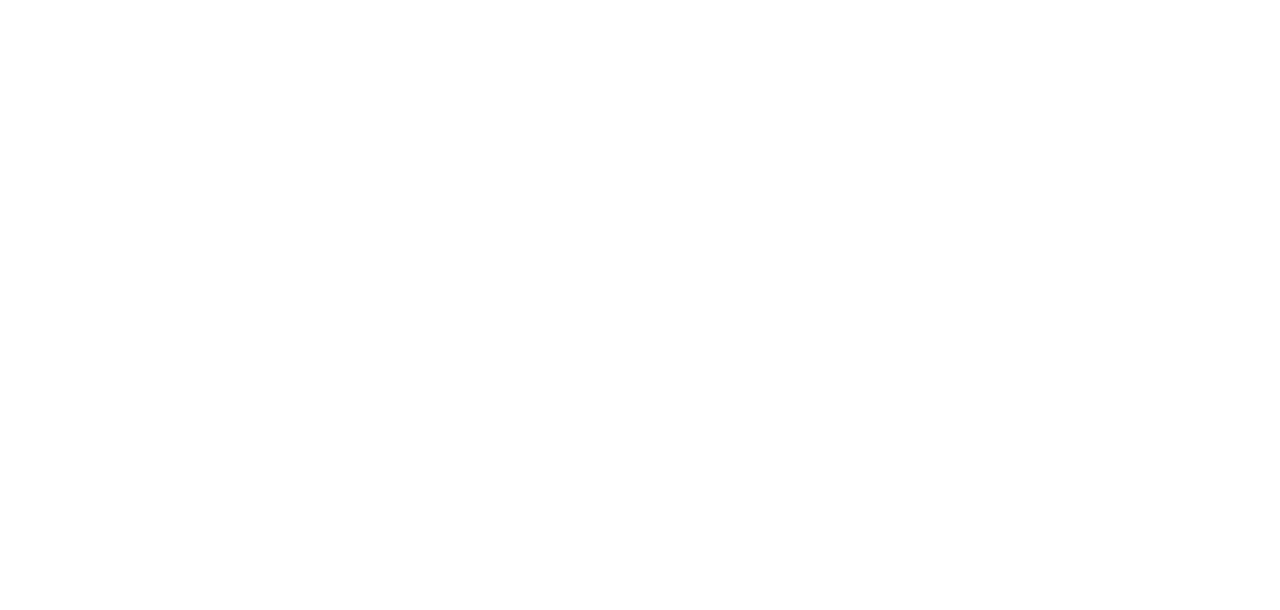
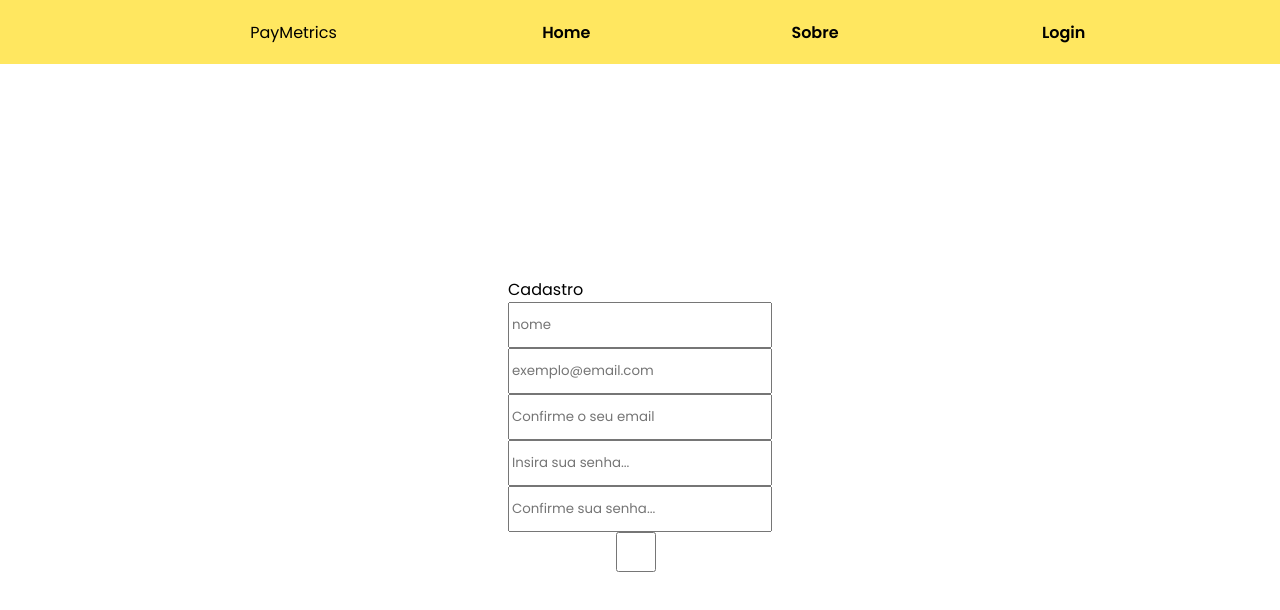
Before and after one commit to FernandaHenckel/Grupo-10, a website: page public/cadastro.html in a window 1280 px wide. Drawn offline with Linux system fonts and the light colour scheme.

Commit message:
configuração da aba de cadastro

```diff
--- a/public/cadastro.html
+++ b/public/cadastro.html
@@ -3,9 +3,41 @@
 <head>
     <meta charset="UTF-8">
     <meta name="viewport" content="width=device-width, initial-scale=1.0">
-    <title>Document</title>
+    <link rel="stylesheet" href="css/login.css">
+    <title>PayMetrics | Cadastro</title>
 </head>
 <body>
-
+    <div class="conteiner">
+        <div class="banner">
+            <ul id="nav">
+                <li>
+                    <p>PayMetrics</p>
+                </li>
+                <li>
+                    <a href="index.html">Home</a>
+                </li>
+                <li>
+                    <a href="">Sobre</a>
+                </li>
+                <li>
+                    <a href="">Login</a>
+                </li>
+            </ul>
+        </div>
+        <div class="conteiner-box">
+            <div class="box">
+                <p>Cadastro</p>
+                <div class="campos">
+                    <input id="ipt_nome" type="text" placeholder="nome">
+                    <input id="ipt_email" type="email" placeholder="exemplo@email.com">
+                    <input id="ipt_email_confirm" type="text" placeholder="Confirme o seu email">
+                    <input id="ipt_senha" type="password" placeholder="Insira sua senha...">
+                    <input id="ipt_senha_confirm" type="password" placeholder="Confirme sua senha...">
+                    <input id="ipt_admin" type="checkbox" placeholder="CNPJ da empresa">
+                </div>
+            </div>
+            <div class="box2"></div>
+        </div>
+    </div>
 </body>
 </html>
```
